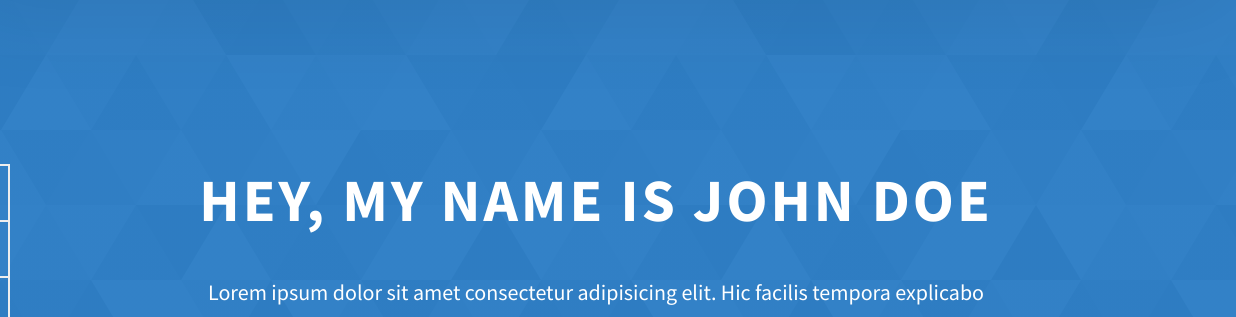
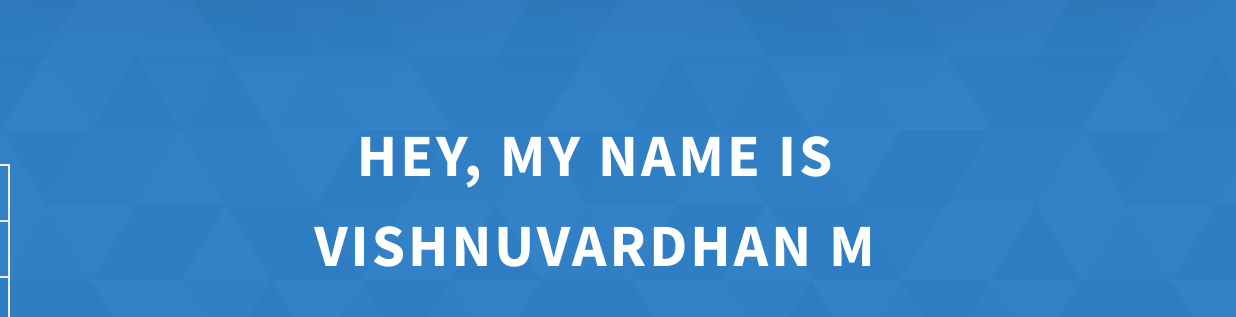
Before and after one commit to vishnuvardhan-61/portfolio, a website: page index.html in a window 1280 px wide. Shown: the part 95-412 px from the top of the page, 44-1280 px from the left. Drawn offline with Linux system fonts and the light colour scheme.

Commit message:
name changes

```diff
--- a/index.html
+++ b/index.html
@@ -84,7 +84,7 @@
     </header>
     <section class="home-hero">
       <div class="home-hero__content">
-        <h1 class="heading-primary">Hey, My name is John Doe</h1>
+        <h1 class="heading-primary">Hey, My name is Vishnuvardhan M</h1>
         <div class="home-hero__info">
           <p class="text-primary">
             Lorem ipsum dolor sit amet consectetur adipisicing elit. Hic facilis
```
